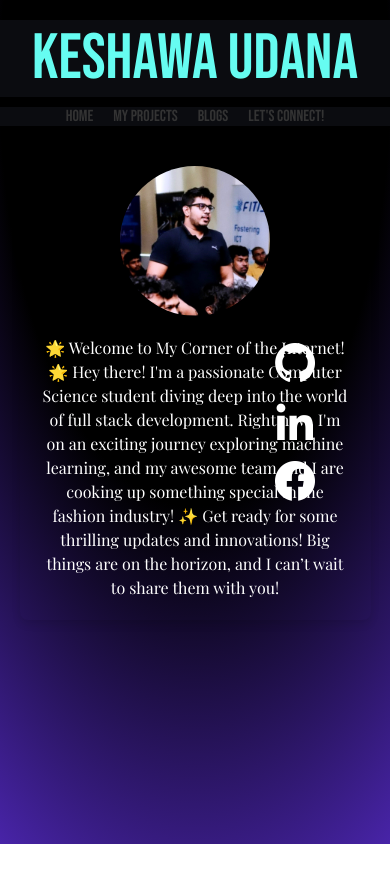
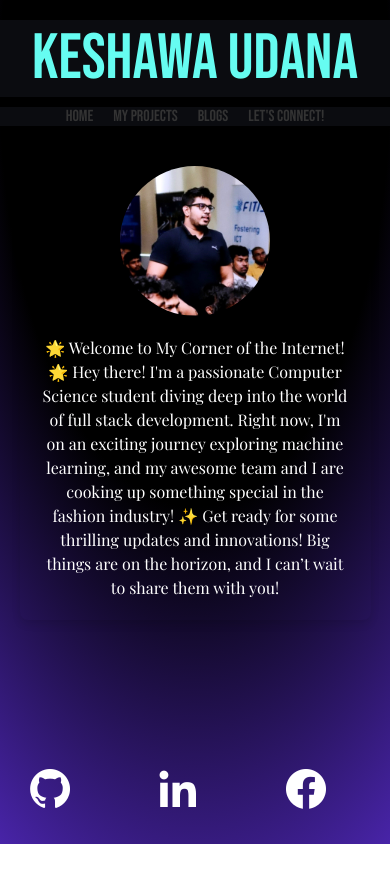
Before and after one commit to KeshUdana/PORTFOLIO_Advanced-Client-Side-CW1, a plain HTML site: page index.html in a window 390 px wide. Drawn offline with nearby package versions, Linux system fonts and the light colour scheme; a web font is replaced by a local one.

Commit message:
chnaged homepage a bit media queries

```diff
--- a/index.html
+++ b/index.html
@@ -70,6 +70,10 @@
             background:transparent;
             color: white;
             font-size: 0.9rem;
+        }
+        footer ul{
+          flex-direction: row;
+          text-align: center;
         }
 
         /* Tablet and larger screen styles */
@@ -151,13 +155,12 @@
     </div>
 
     <footer>
-      <aside class="social-links">
-          <ul>
+        <ul class="social-links">
               <li class="github-link"><a href="https://github.com/KeshUdana"><i class='bx bxl-github bx-lg'></i></a></li>
               <li class="linkedin-link"><a href="https://linkedin.com"><i class='bx bxl-linkedin bx-lg'></i></a></li>
               <li class="facebook-link"><a href="https://facebook.com"><i class='bx bxl-facebook-circle bx-lg'></i></a></li>
           </ul>
-      </aside>
+
       <p>&copy; 2024 MySite</p>
     </footer>
 </body>
```
